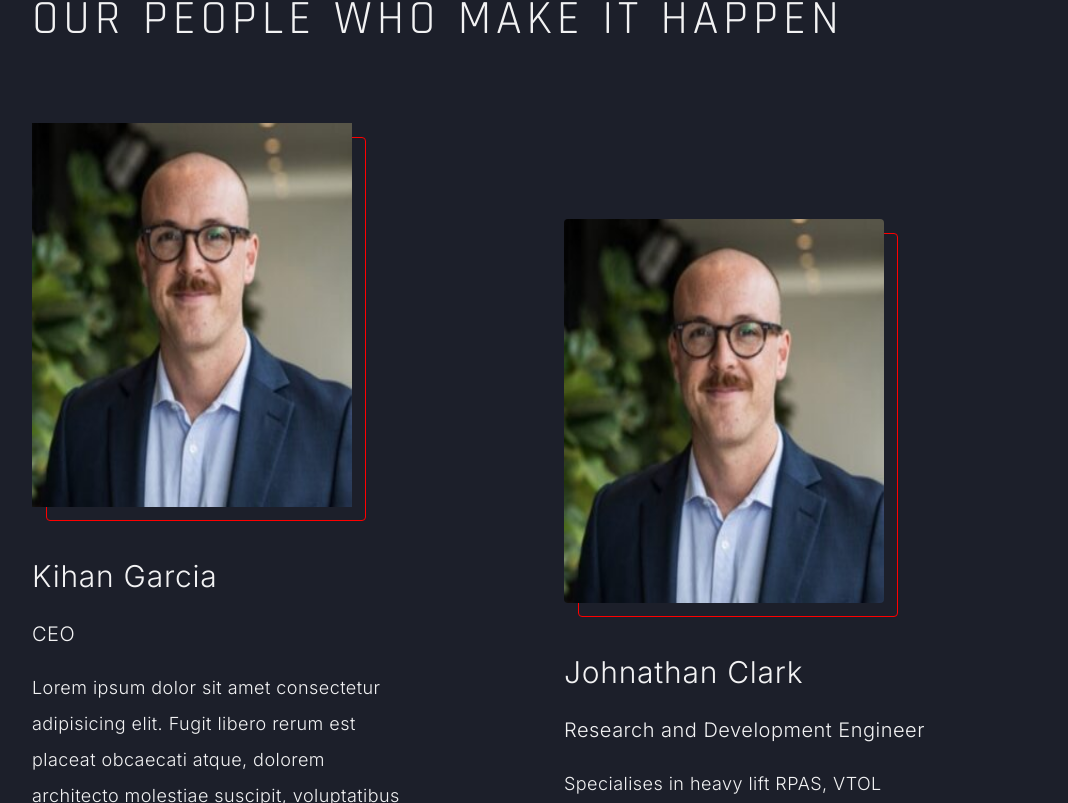
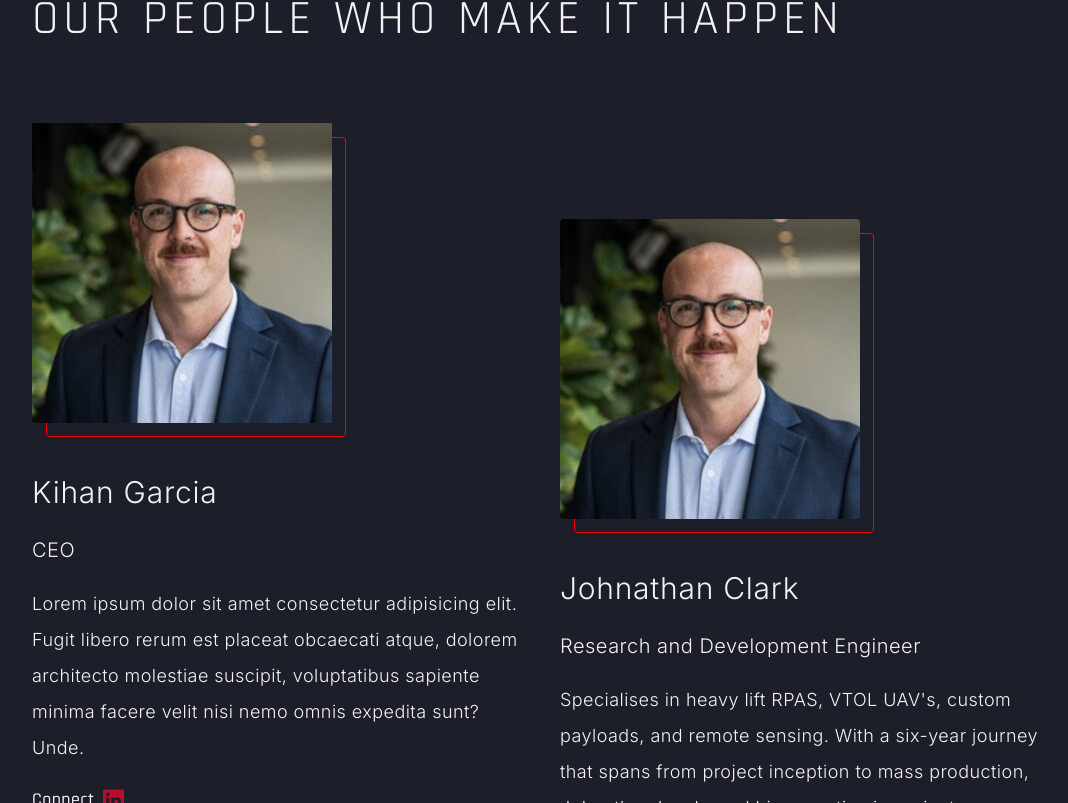
Before and after one commit to KGFliight/fliight-technologies-ca, a React (Vite) app: page /about in a window 1280 px wide. Shown: the part 2017-2820 px from the top of the page, without its empty margins (80-1148 px from the left). Built offline with nearby package versions, Linux system fonts and the light colour scheme.

Commit message:
about page image and container width

```diff
--- a/src/components/AboutComponent.jsx
+++ b/src/components/AboutComponent.jsx
@@ -127,20 +127,26 @@ function AboutComponent() {
             </div>
           </div>
           <div className="my-24">
-            <h3 className="uppercase text-5xl tracking-widest text-left my-8 " data-aos="fade-down-in"
+            <h3
+              className="uppercase text-5xl tracking-widest text-left my-8 "
+              data-aos="fade-down-in"
               data-aos-easing="ease-in-back"
               data-aos-delay="0"
               data-aos-offset="0"
               data-aos-mirror="true"
-            data-aos-duration="600">
+              data-aos-duration="600"
+            >
               Our Future
             </h3>
-            <p className="max-w-[960px] font-['Inter'] font-light" data-aos="fade-down-in"
+            <p
+              className="max-w-[960px] font-['Inter'] font-light"
+              data-aos="fade-down-in"
               data-aos-easing="ease-in-back"
               data-aos-delay="0"
               data-aos-offset="0"
               data-aos-mirror="true"
-            data-aos-duration="600">
+              data-aos-duration="600"
+            >
               Lorem, ipsum dolor sit amet consectetur adipisicing elit. Mollitia
               ratione enim libero. Vitae asperiores molestiae neque adipisci ut
               corrupti officiis exercitationem, odio, recusandae necessitatibus
@@ -157,10 +163,10 @@ function AboutComponent() {
           <h3 className="uppercase text-5xl tracking-widest text-left my-8 ">
             Our people who make it happen
           </h3>
-          <div className="flex flex-col sm:items-center lg:items-start lg:flex-row lg:justify-between max-w-[900px] my-20 font-['Inter'] font-light">
-            <div className="max-w-[368px] mt-0">
-              <div className="image-container z-50">
-                <img src={kit} className="w-80 h-96" />
+          <div className="flex flex-col sm:items-center lg:items-start lg:flex-row lg:justify-between my-20 font-['Inter'] font-light ">
+            <div className="max-w-[368px] lg:min-w-[xl] lg:max-w-2xl pr-8 mt-0 flex-1">
+              <div className="aspect-w-9 aspect-h-16 image-container z-50">
+                <img src={kit} className="w-full h-auto" />
               </div>
 
               <div className="my-8">
@@ -190,9 +196,9 @@ function AboutComponent() {
                 </span>
               </div>
             </div>
-            <div className="max-w-[368px] mt-24">
-              <div className="image-container z-50">
-                <img src={kit} className="w-80 h-96 rounded" />
+            <div className="max-w-[368px] lg:min-w-[xl] lg:max-w-2xl mt-24 pr-8 flex-1">
+              <div className="aspect-w-9 aspect-h-16 image-container z-50">
+                <img src={kit} className="w-full h-auto rounded" />
               </div>
               <div className="my-8">
                 <p className="my-2 text-3xl leading-loose tracking-wide">
```
Lines whose indentation alone changed are shown as unchanged.
